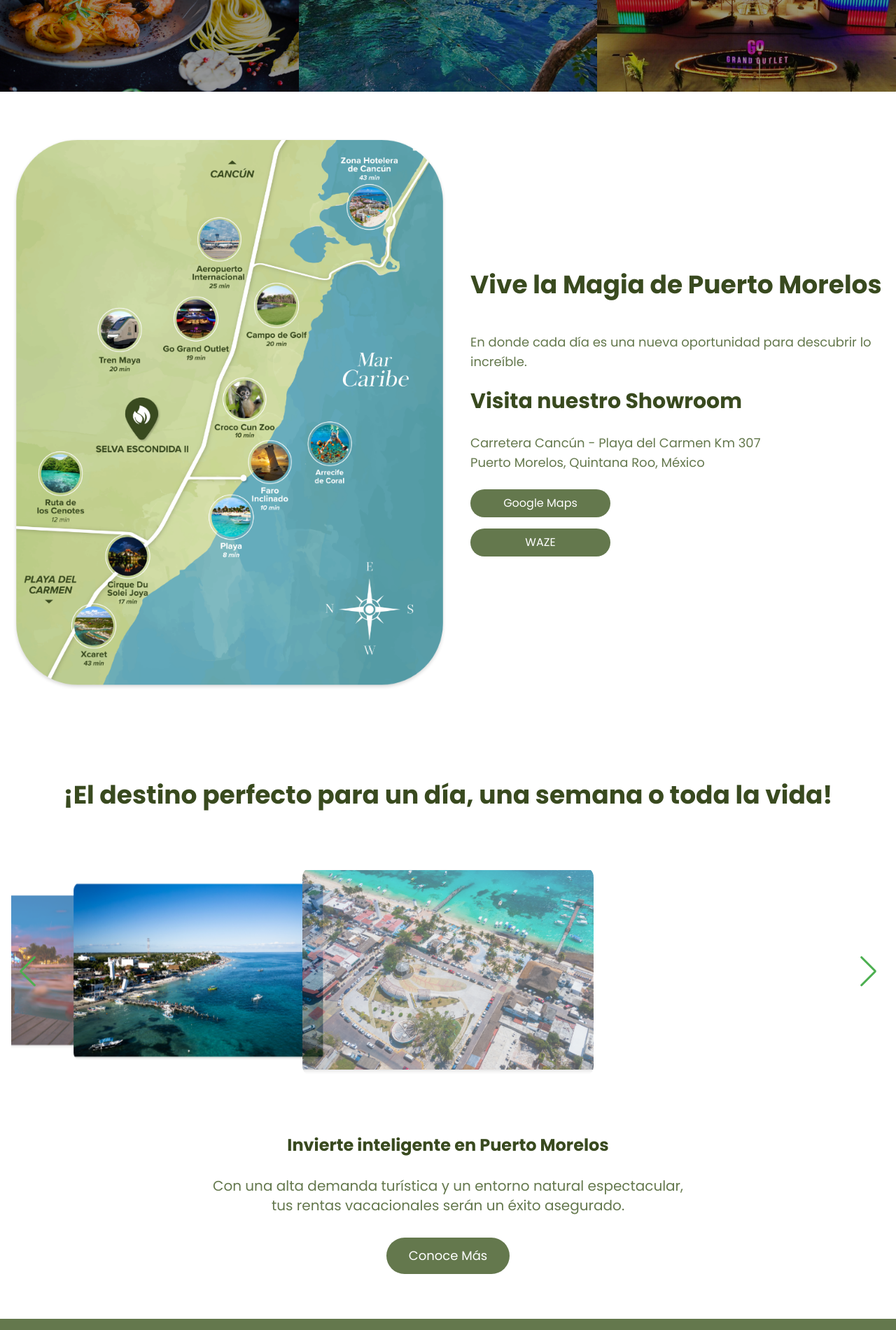
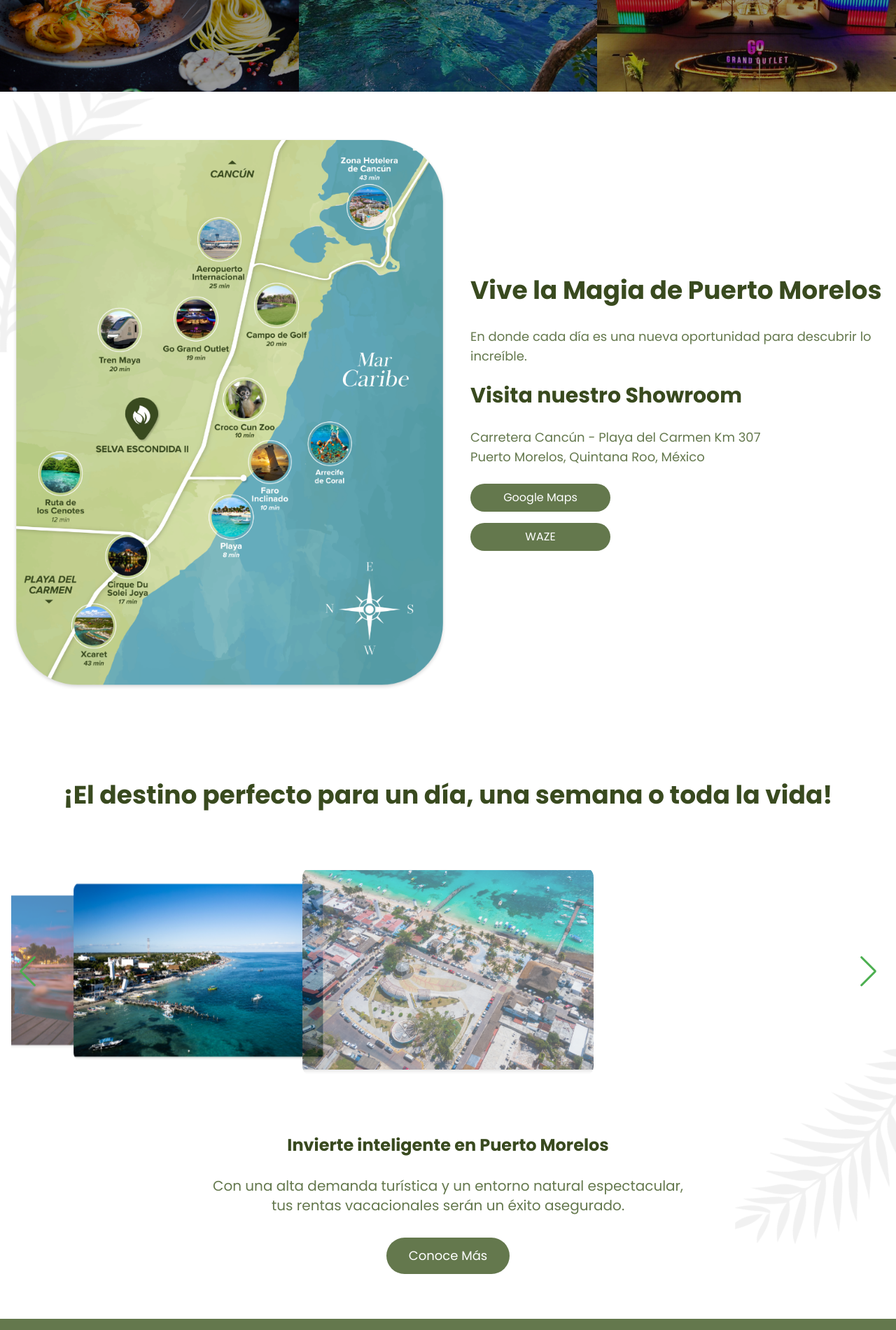
Before and after one commit to holomdev/selva, a plain HTML site: page index.html in a window 1280 px wide. Shown: the part 2740-4640 px from the top of the page at 70% size. Drawn offline with nearby package versions, Linux system fonts and the light colour scheme.

Commit message:
float items

```diff
--- a/index.html
+++ b/index.html
@@ -313,14 +313,17 @@
         </section>
 
 
-        <section class="py-16 bg-white">
-            <div class="container mx-auto px-4">
+        <section class="relative bg-white overflow-hidden">
+
+            <img src="/assets/images/palmera11.png" alt="Palmera" class="absolute -top-20 -left-20 h-1/2 object-contain z-90 float-animation">
+
+            <div class="container mx-auto px-4 py-16">
                 <div class="flex flex-col md:flex-row items-center justify-between">
                     <div class="w-full md:w-1/2 mb-8 md:mb-0">
                         <img src="/assets/images/mapa.png" alt="Mapa de Puerto Morelos" class="w-full">
                     </div>
                     <div class="w-full md:w-1/2 md:pl-8">
-                        <h2 class="text-4xl font-bold mb-12 darkMossColor">Vive la Magia de Puerto Morelos</h2>
+                        <h2 class="text-4xl font-bold mb-8 darkMossColor">Vive la Magia de Puerto Morelos</h2>
                         <p class="text-lg mb-6 fernGreenColor">
                             En donde cada día es una nueva oportunidad para descubrir lo increíble.
                         </p>
@@ -340,8 +343,11 @@
             </div>
         </section>
 
-        <section class="py-16 bg-white">
-            <div class="container mx-auto px-4 text-center">
+        <section class="bg-white relative">
+
+            <img src="/assets/images/palmera2.png" alt="Hoja de Monstera" class="absolute top-1/2 -right-20 w-80 h-80 object-contain float-animation z-10">
+
+            <div class="container mx-auto px-4 text-center py-16">
                 <h2 class="text-4xl font-bold mb-8 darkMossColor">¡El destino perfecto para un día, una semana o toda la vida!</h2>
                 <div class="space-x-4 mb-8">
                     <div class="swiper-container">
```
Also changed, not shown: assets/images/palmera.png (added), assets/images/palmera11.png (added), assets/images/palmera2.png (added).
